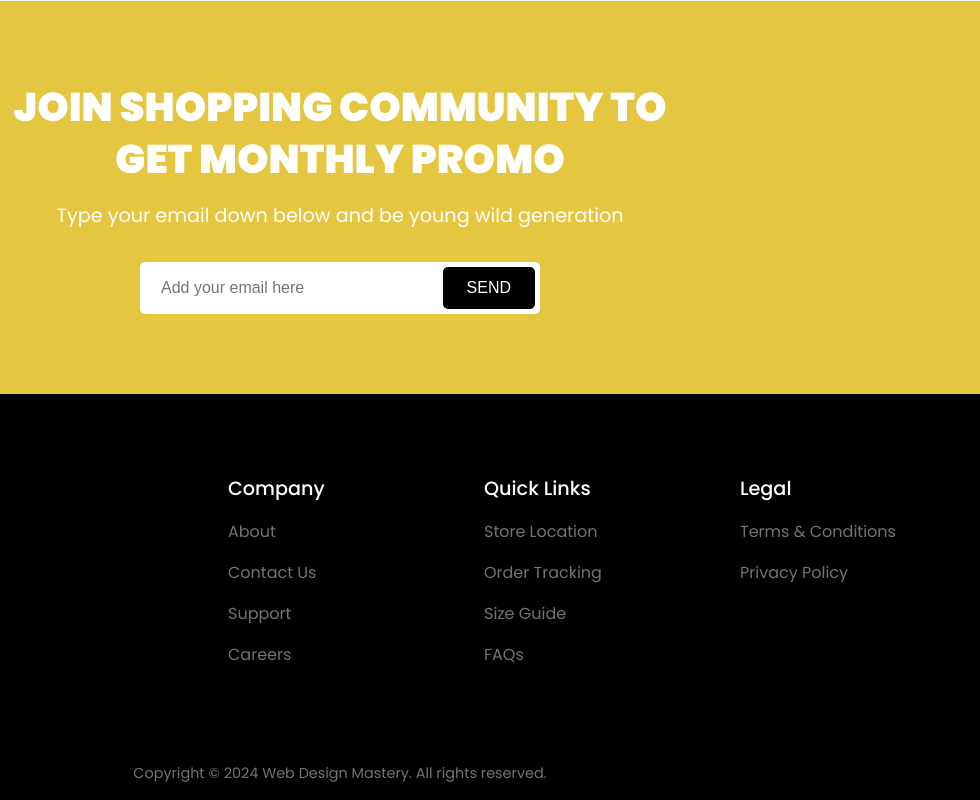
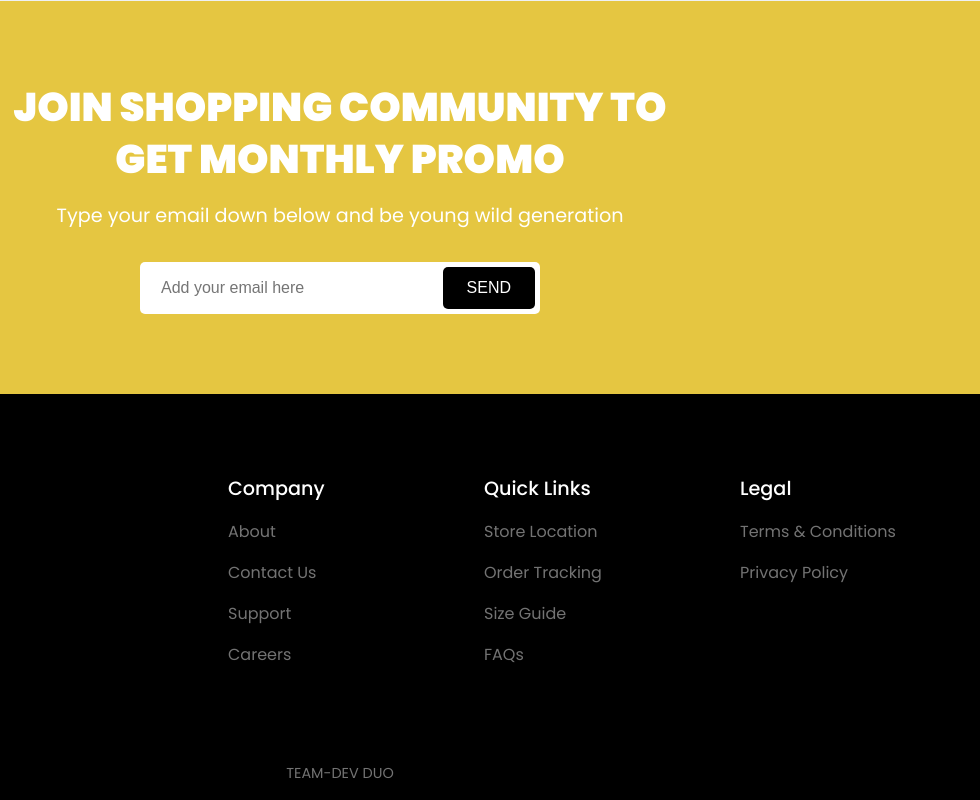
Before and after one commit to Mahisingh3012/fashion, a plain HTML site: page index.html in a window 1280 px wide. Shown: the part 4043-4843 px from the top of the page, 300-1280 px from the left. Drawn offline with nearby package versions, Linux system fonts and the light colour scheme.

Commit message:
Update index.html

```diff
--- a/index.html
+++ b/index.html
@@ -239,7 +239,7 @@
         </div>
       </div>
       <div class="footer__bar">
-        Copyright © 2024 Web Design Mastery. All rights reserved.
+      TEAM-DEV DUO
       </div>
     </footer>
 
```
